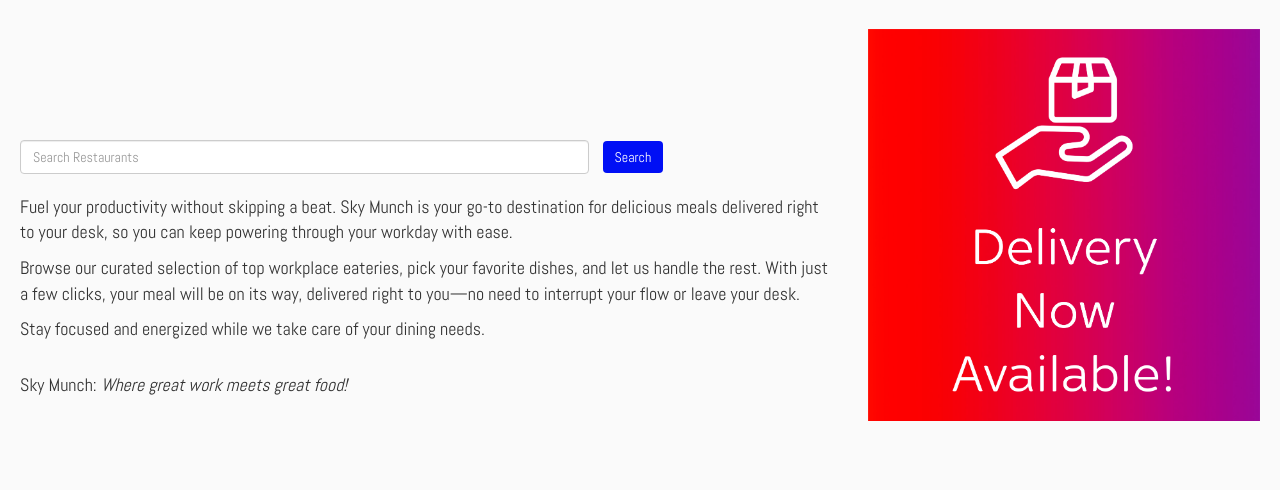
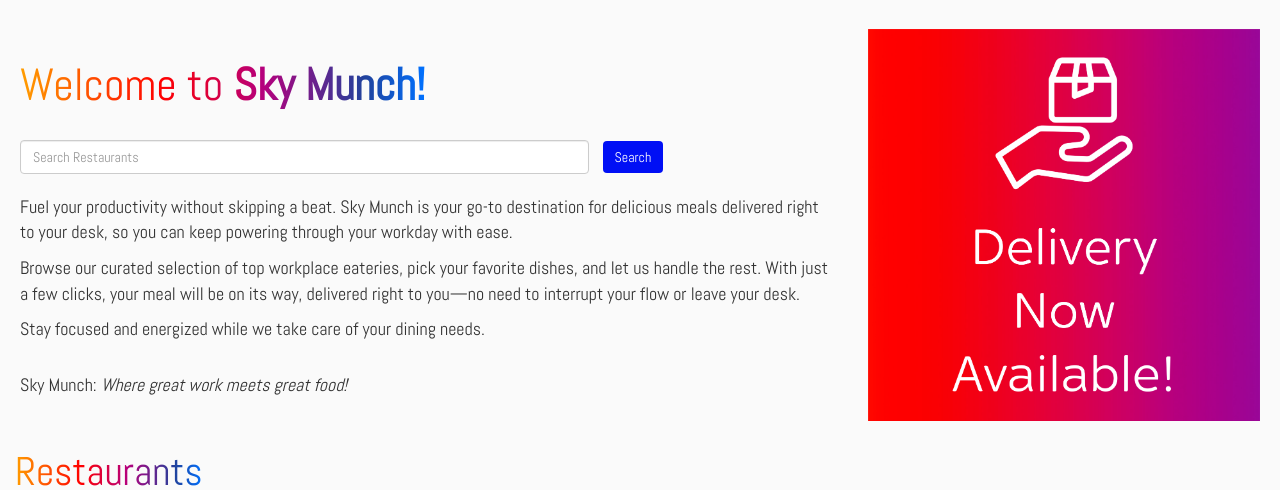
Before and after one commit to David-Abidoye/Sky-Munch, a Flask app: page / in a window 1280 px wide. Shown: the part 70-560 px from the top of the page. Run offline with Flask 3, Linux system fonts and the light colour scheme; some libraries are stand-ins or nearby versions; grey boxes are pictures that could not be loaded.

Commit message:
Fix Sky Gradient Colours

```diff
--- a/application/static/stylesheets/main.css
+++ b/application/static/stylesheets/main.css
@@ -5,7 +5,7 @@
 } */
 
 :root {
-    --sky-gradient: linear-gradient(#0071ff 100%); /* Gradient colors */
+    --sky-gradient: linear-gradient(to right, #ff9e00 0%, red 35%, #b5007d 60%, #21429c 85%, #0071ff 100%); /* Gradient colors */
 }
 
 #container2{
```
